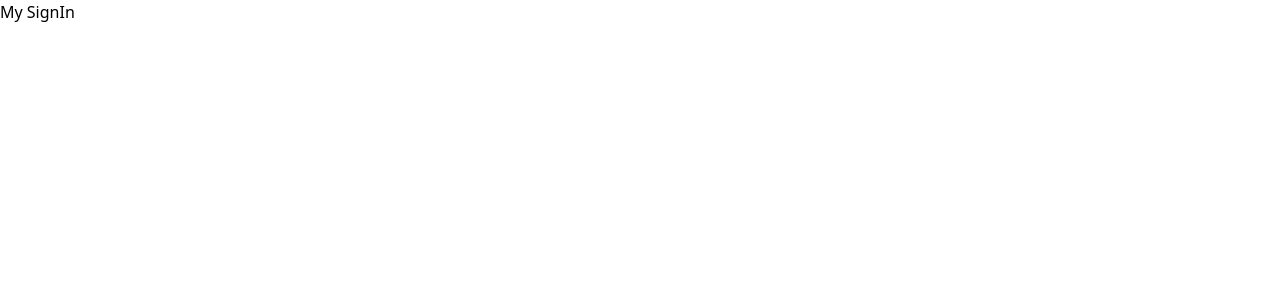
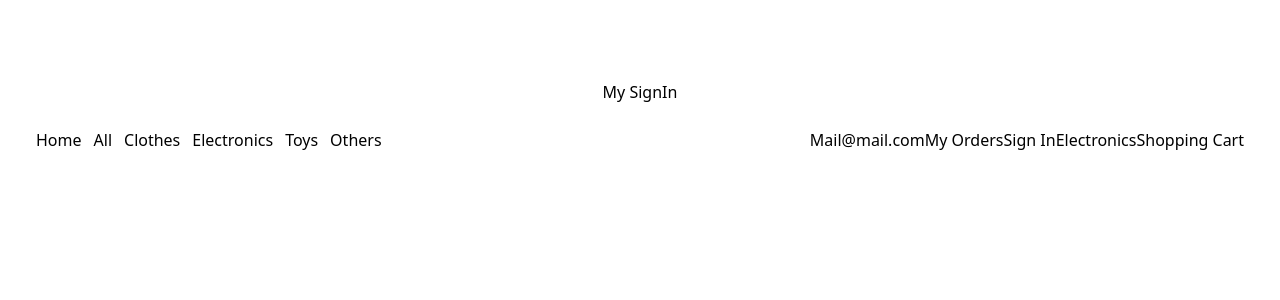
Before and after one commit to Diegofergamboa/Ecommerce-React-Tailwind-App, a React (Vite) app: page /sign-in in a window 1280 px wide. Shown: the top 300 px of the page. Built offline with nearby package versions, Linux system fonts and the light colour scheme.

Commit message:
Principal Layout component created

```diff
--- /dev/null
+++ b/src/Components/Layout/index.jsx
@@ -0,0 +1,9 @@
+const Layout = ({ children }) => {
+    return (
+        <div className='flex flex-col items-center justify-center mt-20'>
+            {children}
+        </div>
+    )
+}
+
+export default Layout
--- a/src/Components/Navbar/index.jsx
+++ b/src/Components/Navbar/index.jsx
@@ -4,12 +4,12 @@ const Navbar = () => {
     const activeStyle = [
         'underline' ,
         'underline-offset-2',
-        'text-red-950',
+        'text-blue-950 ',
     ];
 
     return (
-        <nav className='bg-transparent sticky flex justify-between p-1 w-full'>
-            <ul className='flex justify-between p-1'>
+        <nav className='bg-transparent sticky flex justify-between p-1 w-full z-10 px-8 py-5 font-light top-0'>
+            <ul className='flex justify-between p-1 gap-3'>
                 <li>
                     <NavLink
                         to='/'
--- a/src/Pages/App/index.jsx
+++ b/src/Pages/App/index.jsx
@@ -6,6 +6,7 @@ import MyOrders from '../MyOrders/index'
 import NotFound from '../NotFound/index'
 import SignIn from '../SignIn/index'
 import './App.css'
+import Navbar from '../../Components/Navbar'
 
 
 const AppRouters = () => {
@@ -24,6 +25,7 @@ function App() {
   return (
     <BrowserRouter>
         <AppRouters/>
+        <Navbar />
     </BrowserRouter>
   )
 }
--- a/src/Pages/Home/index.jsx
+++ b/src/Pages/Home/index.jsx
@@ -1,8 +1,10 @@
+import Layout from '../../Components/Layout'
+
 const Home = () => {
     return (
-        <h1 className="bg-red-50">
+        <Layout>
             Hi World!
-        </h1>
+        </Layout>
     )
 }
 
--- a/src/Pages/MyAccount/index.jsx
+++ b/src/Pages/MyAccount/index.jsx
@@ -1,8 +1,10 @@
+import Layout from '../../Components/Layout'
+
 function MyAccount() {
     return (
-        <div className="bg-red">
+        <Layout>
             My MyAccount
-        </div>
+        </Layout>
     )
 }
 
--- a/src/Pages/MyOrder/index.jsx
+++ b/src/Pages/MyOrder/index.jsx
@@ -1,8 +1,9 @@
+import Layout from '../../Components/Layout'
 function MyOrder() {
     return (
-        <div className="bg-red">
+        <Layout className="bg-red">
             My Order
-        </div>
+        </Layout>
     )
 }
 
--- a/src/Pages/MyOrders/index.jsx
+++ b/src/Pages/MyOrders/index.jsx
@@ -1,8 +1,9 @@
+import Layout from '../../Components/Layout'
 function MyOrders() {
     return (
-        <div className="bg-red">
+        <Layout>
             My MyOrders
-        </div>
+        </Layout>
     )
 }
 
--- a/src/Pages/NotFound/index.jsx
+++ b/src/Pages/NotFound/index.jsx
@@ -1,8 +1,9 @@
+import Layout from '../../Components/Layout'
 function NotFound() {
     return (
-        <div className="bg-red">
+        <Layout>
             My NotFound
-        </div>
+        </Layout>
     )
 }
 
--- a/src/Pages/SignIn/index.jsx
+++ b/src/Pages/SignIn/index.jsx
@@ -1,8 +1,10 @@
+import Layout from '../../Components/Layout'
+
 function SignIn() {
     return (
-        <div className="bg-red">
+        <Layout>
             My SignIn
-        </div>
+        </Layout>
     )
 }
 
```
